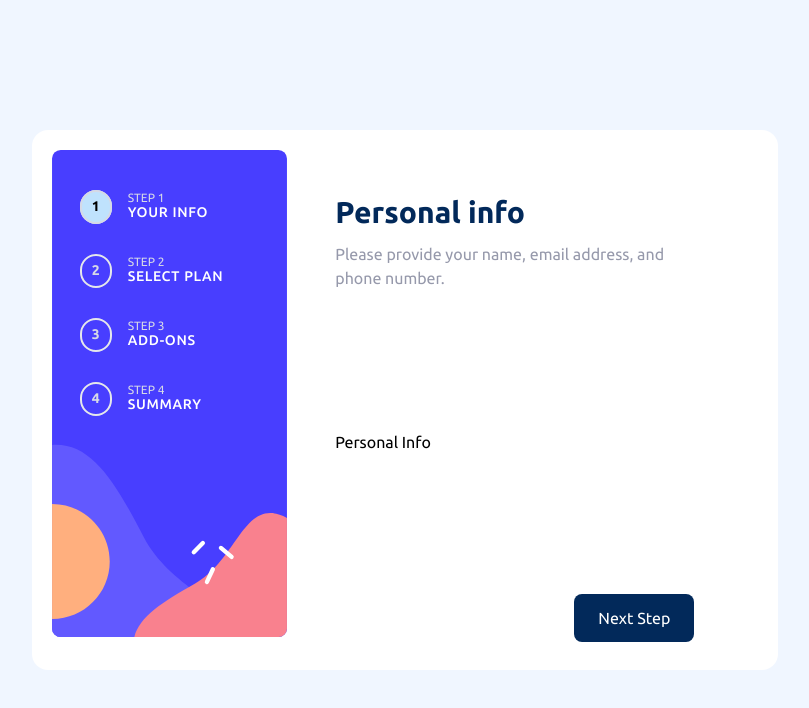
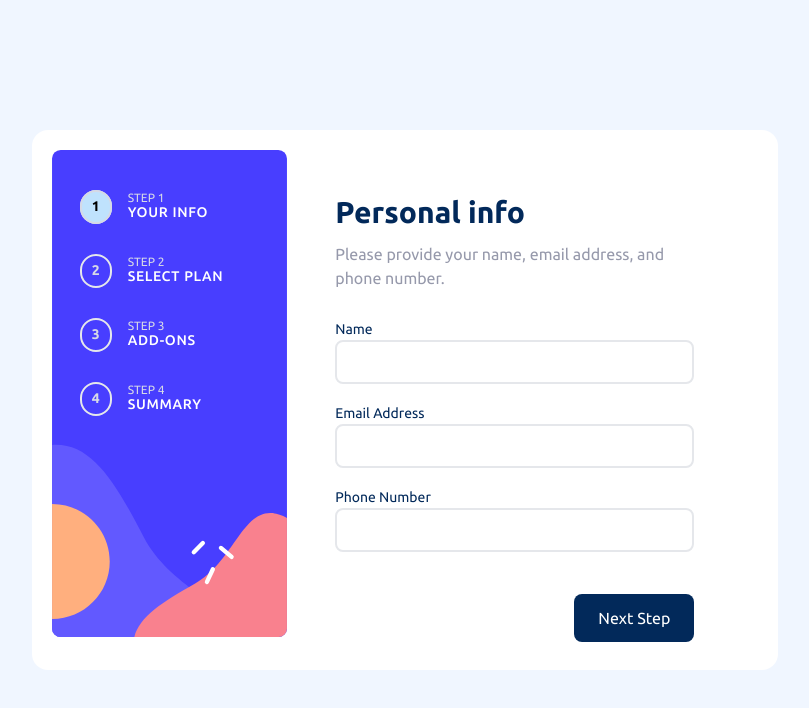
Before and after one commit to rachel-soon/multi-step-form, a Vue app in the folder form-project/: page / in a window 1280 px wide. Shown: the top 708 px of the page, without its empty margins (235-1044 px from the left). Built offline with nearby package versions, Linux system fonts and the light colour scheme.

Commit message:
feat: implement base button and base input

```diff
--- /dev/null
+++ b/form-project/src/components/Base/BaseInput.vue
@@ -0,0 +1,23 @@
+<script setup lang="ts">
+import { defineProps } from 'vue'
+const props = defineProps<{
+  label: string
+  modelValue: string
+}>()
+</script>
+
+<template>
+  <div>
+    <label :for="label" class="text-sm text-primary">{{ label }}</label>
+    <div>
+      <input
+        type="text"
+        class="border-2 w-full py-2 pl-3 rounded-lg"
+        :name="label"
+        :id="label"
+        :value="modelValue"
+        @input="$emit('update:modelValue', $event.target.value)"
+      />
+    </div>
+  </div>
+</template>
--- a/form-project/src/components/SideNavbar/SideNavbarStep.vue
+++ b/form-project/src/components/SideNavbar/SideNavbarStep.vue
@@ -1,8 +1,8 @@
 <script setup lang="ts">
-import { defineProps, computed } from 'vue'
-import { useCounterStore } from '@/stores/subscription'
+import { computed } from 'vue'
+import { useSubscriptionStore } from '@/stores/subscription'
 
-const subscriptionStore = useCounterStore()
+const subscriptionStore = useSubscriptionStore()
 const currentStep = computed<number>(() => {
   return subscriptionStore.getStep
 })
--- a/form-project/src/components/SubscriptionFormPersonalInfo.vue
+++ b/form-project/src/components/SubscriptionFormPersonalInfo.vue
@@ -1,3 +1,21 @@
+<script setup lang="ts">
+import { reactive } from 'vue'
+import { useSubscriptionStore } from '@/stores/subscription'
+import BaseInput from './Base/BaseInput.vue'
+
+const subscriptionStore = useSubscriptionStore()
+
+const formData = reactive({
+  name: subscriptionStore.getName,
+  email: subscriptionStore.getEmail,
+  phone: subscriptionStore.getPhone
+})
+</script>
+
 <template>
-  <div>Personal Info</div>
+  <div>
+    <BaseInput v-model="formData.name" label="Name" type="text" class="mb-4"></BaseInput>
+    <BaseInput v-model="formData.email" label="Email Address" type="email" class="mb-4"></BaseInput>
+    <BaseInput v-model="formData.phone" label="Phone Number" type="text" class="mb-4"></BaseInput>
+  </div>
 </template>
--- a/form-project/src/stores/subscription.ts
+++ b/form-project/src/stores/subscription.ts
@@ -1,12 +1,22 @@
 import { defineStore } from 'pinia'
 
-export const useCounterStore = defineStore('subscriptionForm', {
+export const useSubscriptionStore = defineStore('subscriptionForm', {
   state: () => {
-    return { step: 1 }
+    return {
+      step: 1,
+      form: {
+        name: '',
+        email: '',
+        phone: ''
+      }
+    }
   },
 
   getters: {
-    getStep: (state) => state.step
+    getStep: (state) => state.step,
+    getName: (state) => state.form.name,
+    getEmail: (state) => state.form.email,
+    getPhone: (state) => state.form.phone
   },
 
   actions: {
@@ -15,6 +25,7 @@ export const useCounterStore = defineStore('subscriptionForm', {
     },
     decreaseStep() {
       this.step > 1 ? this.step-- : null
-    }
+    },
+    validateForm() {}
   }
 })
--- a/form-project/src/views/SubscriptionForm.vue
+++ b/form-project/src/views/SubscriptionForm.vue
@@ -1,16 +1,16 @@
 <script setup lang="ts">
 import { computed } from 'vue'
-import { useCounterStore } from '@/stores/subscription'
+import { useSubscriptionStore } from '@/stores/subscription'
 import SideNavbar from '@/components/SideNavbar/SideNavbar.vue'
 import SubscriptionFormPersonalInfo from '@/components/SubscriptionFormPersonalInfo.vue'
 import SubscriptionFormPlan from '@/components/SubscriptionFormPlan.vue'
 import SubscriptionFormAddOns from '@/components/SubscriptionFormAddOns.vue'
 import SubscriptionFormSummary from '@/components/SubscriptionFormSummary.vue'
 
-import BaseButton from '@/components/BaseButton.vue'
+import BaseButton from '@/components/Base/BaseButton.vue'
 
 // handling steps
-const subscriptionStore = useCounterStore()
+const subscriptionStore = useSubscriptionStore()
 const currentStep = computed<number>(() => {
   return subscriptionStore.getStep
 })
```
Also changed, not shown: form-project/src/components/Base/BaseButton.vue (renamed from form-project/src/components/BaseButton.vue).
